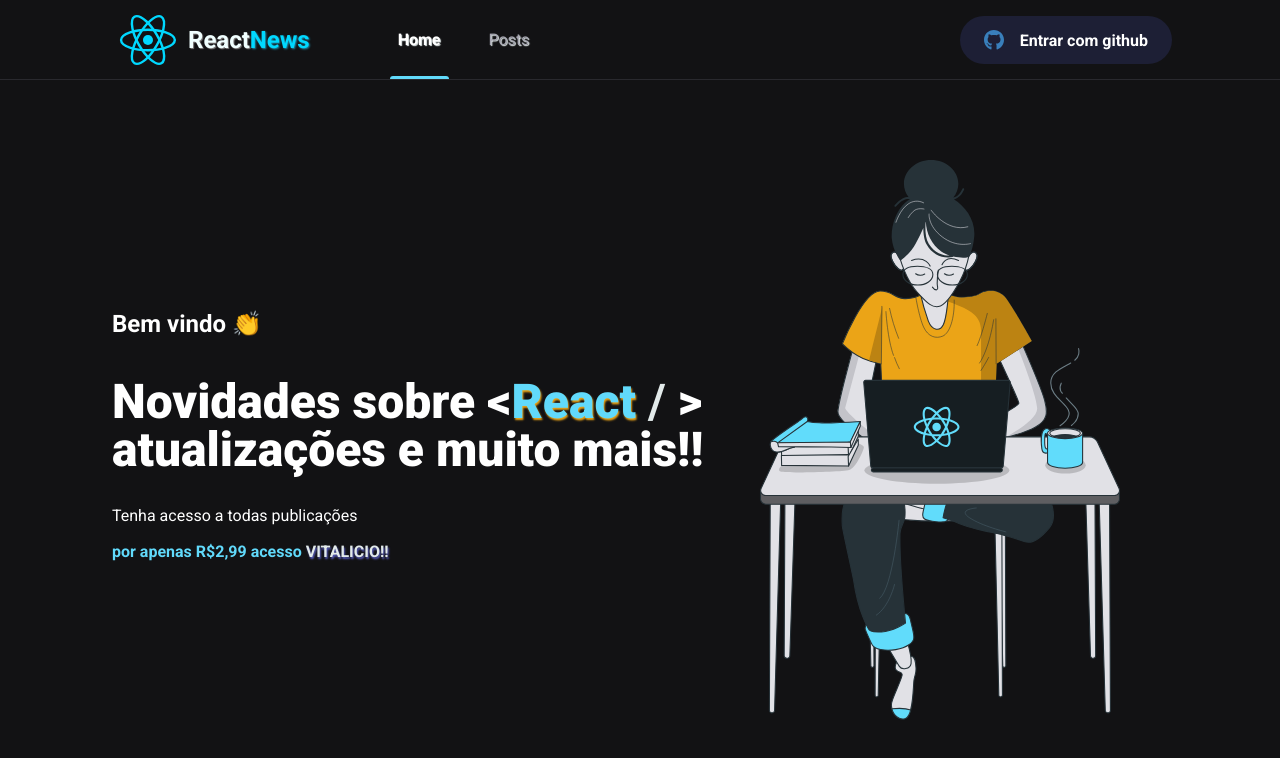
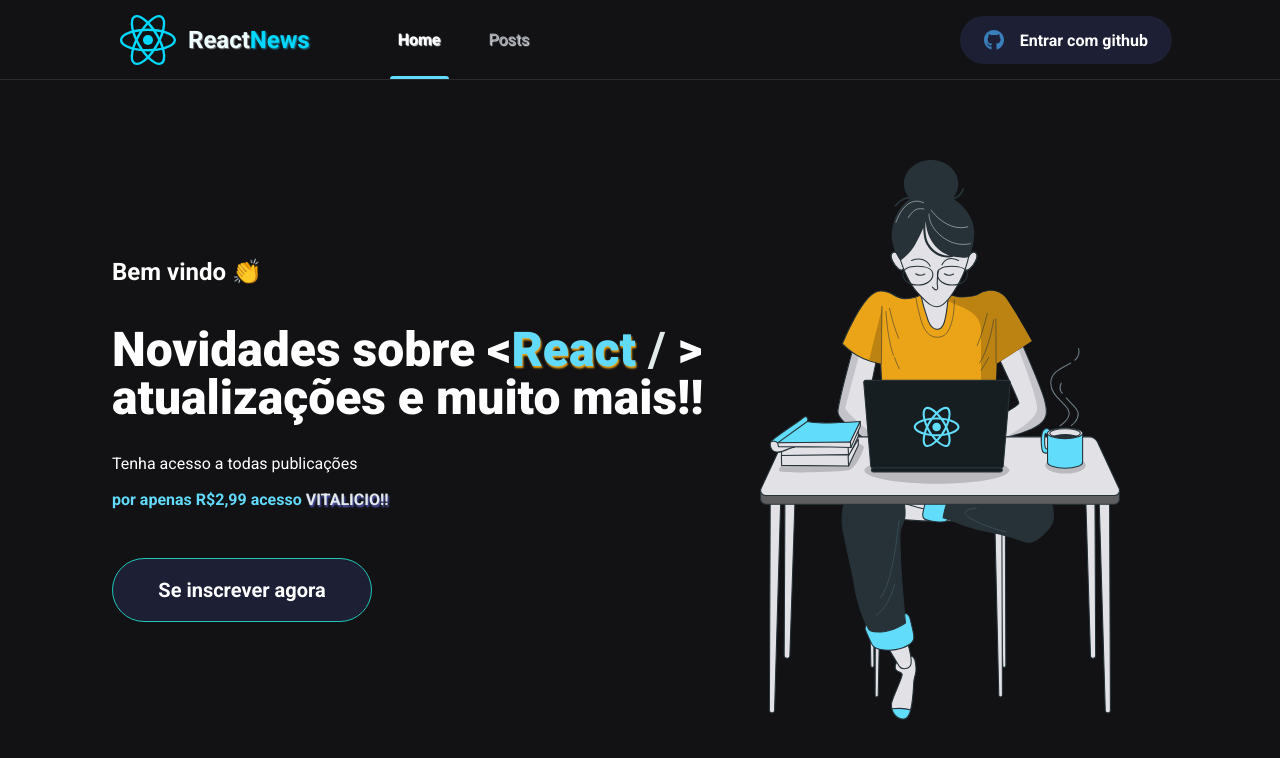
Before and after one commit to DilanLopezN/NextNews, a Next.js app: page / in a window 1280 px wide. Shown: the top 758 px of the page. Built offline with nearby package versions, Linux system fonts and the light colour scheme.

Commit message:
home pag complete

```diff
--- /dev/null
+++ b/src/components/SubscribeButton/index.tsx
@@ -0,0 +1,9 @@
+import styles from './styles.module.scss'
+
+export function SubscribreButton() {
+  return (
+    <button type="button" className={styles.subscribreButton}>
+      Se inscrever agora
+    </button>
+  )
+}
--- /dev/null
+++ b/src/components/SubscribeButton/styles.module.scss
@@ -0,0 +1,21 @@
+.subscribreButton {
+  height: 4rem;
+  width: 260px;
+  border: 1px solid #20c6b6;
+
+  border-radius: 2rem;
+  background: var(--gray-700);
+  color: var(--white);
+  font-size: 1.25rem;
+  font-weight: bold;
+
+  display: flex;
+  align-items: center;
+  justify-content: center;
+
+  transition: filter 0.4s;
+
+  &:hover {
+    filter: brightness(0.8);
+  }
+}
--- a/src/pages/home.module.scss
+++ b/src/pages/home.module.scss
@@ -54,4 +54,8 @@
       text-shadow: 1px 2px 2px #585dc0;
     }
   }
+
+  button {
+    margin-top: 2.5rem;
+  }
 }
--- a/src/pages/index.tsx
+++ b/src/pages/index.tsx
@@ -1,4 +1,5 @@
 import Head from 'next/head'
+import { SubscribreButton } from '../components/SubscribeButton'
 import style from './home.module.scss'
 
 export default function Home() {
@@ -22,6 +23,7 @@
               por apenas R$2,99 acesso <strong>VITALICIO!!</strong>
             </span>
           </p>
+          <SubscribreButton />
         </section>
         <img src="/images/fundo.svg" alt="astronaut looking black hole" />
       </main>
--- a/src/styles/global.scss
+++ b/src/styles/global.scss
@@ -15,6 +15,7 @@
 
   --cyan-500: #61dafb;
   --cyan-react: #00d8ff;
+  --cyan-light: #7dd8c9;
   --shadow-text-cyan: #2aa6ac;
   --shadow-text-lightcyan: #e2eaea;
 
```
